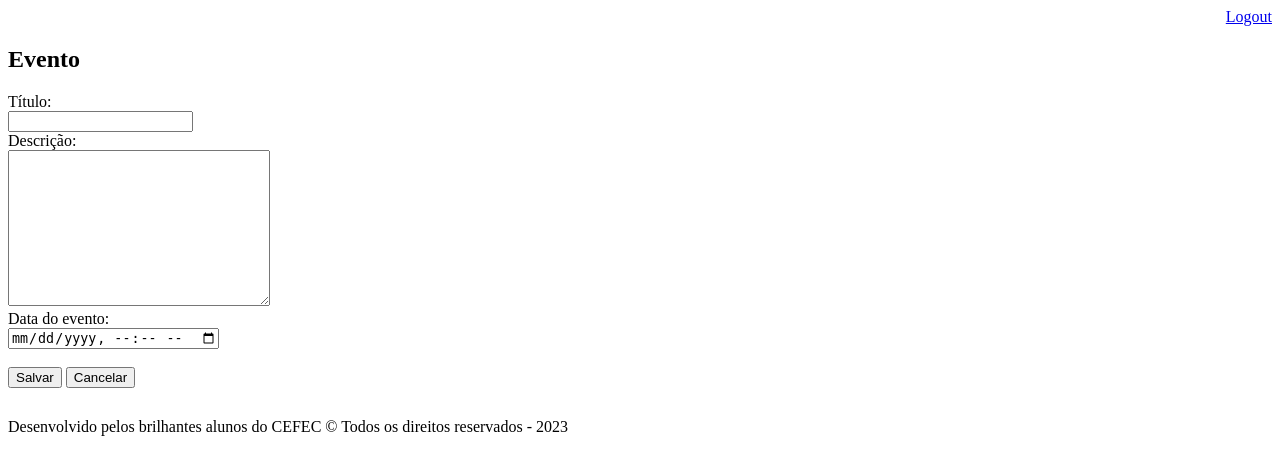
After one commit to MarcioAlex-x/agenda, a Django app: page /agenda/evento/ in a window 1280 px wide. The commit adds this page. Shown: the top 475 px of the page. Run offline with Django 4.2, Linux system fonts and the light colour scheme; a user stored in the database is signed in.

Commit message:
Adicionando evento via formulário

```diff
--- a/agenda/urls.py
+++ b/agenda/urls.py
@@ -6,8 +6,11 @@ from django.views.generic import RedirectView
 urlpatterns = [
     path('admin/', admin.site.urls),
     path('agenda/',views.lista_eventos),
+    path('agenda/evento/', views.evento),
+    path('agenda/evento/submit', views.submit_evento),
     path('',RedirectView.as_view(url='/agenda/')),
     path('login/', views.login_users),
     path('login/submit',views.submit_login),
-    path('logout', views.logout_user)
+    path('logout', views.logout_user),
+
 ]
--- a/core/templates/agenda.html
+++ b/core/templates/agenda.html
@@ -2,6 +2,7 @@
 
 {% block content %}
     <h2>Agendamentos</h2>
+    <a href="evento/"><button type="button">Novo Evento</button></a>
     <table>
         <tr>
             <th style="border: 1px solid black; border-radius: 2px;">Título</th>
--- /dev/null
+++ b/core/templates/evento.html
@@ -0,0 +1,28 @@
+{% extends "part-page.html" %}
+
+{% block content %}
+
+<h2>Evento</h2>
+<form action="submit" method="POST">
+    {% csrf_token %}
+    <label>Título: </label>
+    <br>
+    <input type="text" name="titulo">
+    <br>
+    <label>Descrição: </label>
+    <br>
+    <textarea name="descricao" cols="30" rows="10"></textarea>
+    <br>
+    <label>Data do evento: </label>
+    <br>
+    <input type="datetime-local" name="data_evento">
+    <br>
+    <br>
+    <input type="submit" value="Salvar">
+    <a href="/">
+        <input type="button" value="Cancelar">
+    </a>
+
+</form>
+
+{% endblock %}
--- a/core/views.py
+++ b/core/views.py
@@ -33,3 +33,21 @@ def submit_login(request):
         else:
             messages.error(request, "Usuário ou senha precisa ser corrigido.")
         return redirect('/')
+
+@login_required(login_url='/login/')
+def evento(request):
+    return render (request, 'evento.html')
+
+@login_required(login_url='/login/')
+def submit_evento(request):
+    if request.POST:
+        titulo = request.POST.get('titulo')
+        descricao = request.POST.get('descricao')
+        data_evento = request.POST.get('data_evento')
+        usuario = request.user
+        Evento.objects.create(titulo=titulo,
+                              descricao=descricao,
+                              data_evento=data_evento,
+                              usuario=usuario)
+
+    return redirect('/')
```
Also changed, not shown: db.sqlite3.
